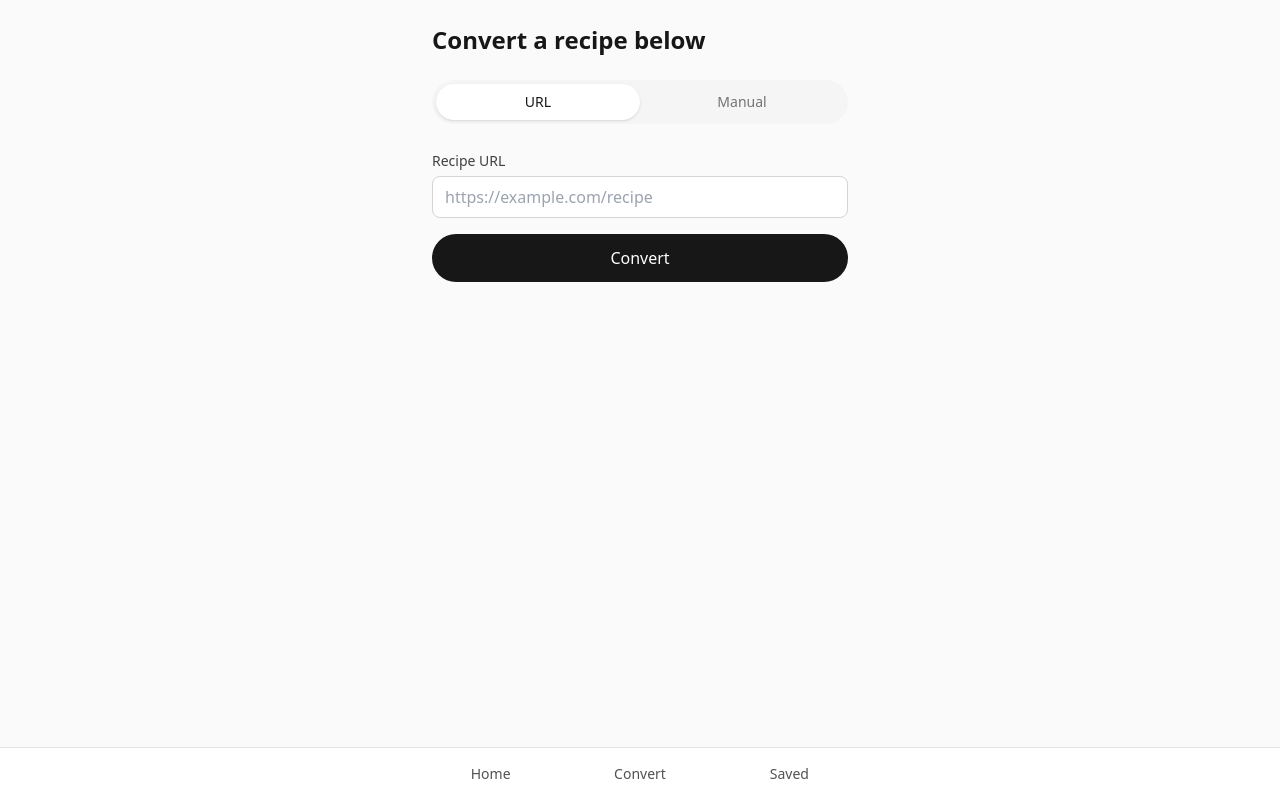
After one commit to Nathanialc25/recipes_app, a Flask app: page /convert in a window 1280 px wide. The commit adds this page. Run offline with Flask 3, Linux system fonts and the light colour scheme; the visitor is signed in with stand-in values (Sample User, id 1); some libraries are stand-ins or nearby versions.

Commit message:
all day 3 changes, with adding parsing, using gemeni API, adding keys, updating our routes, and a bit more

```diff
--- a/app.py
+++ b/app.py
@@ -1,6 +1,8 @@
 import os
-from flask import Flask, render_template, session, redirect, url_for
+from flask import Flask, render_template, session, redirect, url_for, request, jsonify
+from parse import parse_recipe_from_url
 from dotenv import load_dotenv
+
 import db
 import auth
 
@@ -40,6 +42,119 @@ def home():
     return render_template("home.html", user=user)
 
 
+@app.route("/convert", methods=["GET", "POST"])
+def convert():
+    """Convert page. GET renders the form; POST handles the submission."""
+    user = session.get("user")
+    if not user:
+        return redirect(url_for("login"))
+
+    # GET — render the form
+    if request.method == "GET":
+        mode = request.args.get("mode", "url")
+        if mode not in ("url", "manual"):
+            mode = "url"
+        return render_template("convert.html", user=user, mode=mode)
+
+    # POST — handle the submission
+    mode = request.form.get("mode", "url")
+
+    if mode == "url":
+        url = request.form.get("url", "").strip()
+        if not url:
+            return render_template("convert.html", user=user, mode="url",
+                                   error="Please enter a URL.")
+
+        recipe = parse_recipe_from_url(url)
+        if not recipe:
+            return render_template("convert.html", user=user, mode="url",
+                                   error="Couldn't parse a recipe from that URL. "
+                                         "Try a different site, or switch to Manual mode.")
+
+        session["pending_recipe"] = recipe
+        return redirect(url_for("preview"))
+
+    else:  # manual mode
+        ingredients_raw = request.form.get("ingredients", "")
+        instructions_raw = request.form.get("instructions", "")
+        recipe = {
+            "name": request.form.get("name", "").strip(),
+            "ingredients": [line.strip() for line in ingredients_raw.split("\n") if line.strip()],
+            "instructions": [line.strip() for line in instructions_raw.split("\n") if line.strip()],
+            "servings": request.form.get("servings", "").strip(),
+            "prep_time": request.form.get("prep_time", "").strip(),
+            "cook_time": request.form.get("cook_time", "").strip(),
+            "image_url": "",
+            "source_url": "",
+        }
+        session["pending_recipe"] = recipe
+        return redirect(url_for("preview"))
+
+
+@app.route("/preview")
+def preview():
+    """Preview page — editable recipe form."""
+    user = session.get("user")
+    if not user:
+        return redirect(url_for("login"))
+
+    recipe = session.get("pending_recipe")
+    if not recipe:
+        # No pending recipe — bounce back to convert
+        return redirect(url_for("convert"))
+
+    return render_template("preview.html", user=user, recipe=recipe)
+
+
+@app.route("/preview/save", methods=["POST"])
+def preview_save():
+    """Save the (edited) recipe to the DB, then go to the saved list."""
+    user = session.get("user")
+    if not user:
+        return redirect(url_for("login"))
+
+    recipe = {
+        "name": request.form.get("name", "").strip(),
+        "servings": request.form.get("servings", "").strip(),
+        "prep_time": request.form.get("prep_time", "").strip(),
+        "cook_time": request.form.get("cook_time", "").strip(),
+        "ingredients": [i.strip() for i in request.form.getlist("ingredients") if i.strip()],
+        "instructions": [i.strip() for i in request.form.getlist("instructions") if i.strip()],
+        "source_url": session.get("pending_recipe", {}).get("source_url", ""),
+        "image_url": session.get("pending_recipe", {}).get("image_url", ""),
+    }
+
+    if not recipe["name"]:
+        return redirect(url_for("preview"))
+
+    db.create_recipe(user["id"], recipe)
+    session.pop("pending_recipe", None)
+    return redirect(url_for("saved"))
+
+
+@app.route("/saved")
+def saved():
+    """List all recipes for the current user, newest first."""
+    user = session.get("user")
+    if not user:
+        return redirect(url_for("login"))
+
+    recipes = db.get_recipes_for_user(user["id"])
+    return render_template("saved.html", user=user, recipes=recipes)
+
+@app.route("/recipe/<int:recipe_id>")
+def recipe_detail(recipe_id):
+    """Show one recipe."""
+    user = session.get("user")
+    if not user:
+        return redirect(url_for("login"))
+
+    recipe = db.get_recipe(recipe_id, user["id"])
+    if not recipe:
+        return redirect(url_for("saved"))
+
+    return render_template("recipe.html", user=user, recipe=recipe)
+
 '''Great for dev work, the debug set to true will ocnstantly show the updated pages if I edit,
 also only runs right now if I literally run with python3 app.py'''
 if __name__ == "__main__":
--- a/requirements.txt
+++ b/requirements.txt
@@ -2,3 +2,4 @@ Flask==3.0.3
 python-dotenv==1.0.1
 Authlib==1.3.1
 requests==2.32.3
+beautifulsoup4==4.12.3
--- a/templates/base.html
+++ b/templates/base.html
@@ -23,11 +23,11 @@
          class="flex-1 text-center py-4 text-sm text-neutral-600 hover:text-neutral-900">
         Home
       </a>
-      <a href="#"
+      <a href="{{ url_for('convert') }}"
          class="flex-1 text-center py-4 text-sm text-neutral-600 hover:text-neutral-900">
         Convert
       </a>
-      <a href="#"
+      <a href="{{ url_for('saved') }}"
          class="flex-1 text-center py-4 text-sm text-neutral-600 hover:text-neutral-900">
         Saved
       </a>
--- /dev/null
+++ b/templates/convert.html
@@ -0,0 +1,94 @@
+{% extends "base.html" %}
+
+{% block title %} Let's add a recipe {% endblock %}
+
+{% block content %}
+
+<h1 class="text-2xl font-bold mb-6">Convert a recipe below</h1>
+
+{% if error %}
+<div class="bg-red-50 border border-red-200 text-red-800 text-sm rounded-lg p-3 mb-4">
+  {{ error }}
+</div>
+{% endif %}
+
+<!-- Toggle between the two options of URL and manual enter -->
+<div class="flex bg-neutral-100 rounded-full p-1 mb-6">
+  <a href="{{ url_for('convert', mode='url') }}"
+     class="flex-1 text-center py-2 rounded-full text-sm font-medium transition
+            {% if mode == 'url' %}bg-white shadow text-neutral-900{% else %}text-neutral-500{% endif %}">
+    URL
+  </a>
+  <a href="{{ url_for('convert', mode='manual') }}"
+     class="flex-1 text-center py-2 rounded-full text-sm font-medium transition
+            {% if mode == 'manual' %}bg-white shadow text-neutral-900{% else %}text-neutral-500{% endif %}">
+    Manual
+  </a>
+</div>
+
+<!-- URL form -->
+{% if mode == 'url' %}
+<form method="POST" action="{{ url_for('convert') }}" class="space-y-4">
+  <label class="block">
+    <span class="text-sm font-medium text-neutral-700">Recipe URL</span>
+    <input type="url" name="url" required
+           placeholder="https://example.com/recipe"
+           class="mt-1 w-full border border-neutral-300 rounded-lg px-3 py-2 focus:outline-none focus:border-neutral-900">
+  </label>
+
+  <button type="submit"
+          class="w-full bg-neutral-900 text-white py-3 rounded-full font-medium hover:bg-neutral-700 transition">
+    Convert
+  </button>
+</form>
+
+<!-- Manual form -->
+{% else %}
+<form method="POST" action="{{ url_for('convert') }}" class="space-y-4">
+  <input type="hidden" name="mode" value="manual">
+
+  <label class="block">
+    <span class="text-sm font-medium text-neutral-700">Recipe name</span>
+    <input type="text" name="name" required
+           class="mt-1 w-full border border-neutral-300 rounded-lg px-3 py-2 focus:outline-none focus:border-neutral-900">
+  </label>
+
+  <div class="flex gap-4">
+    <label class="block flex-1">
+      <span class="text-sm font-medium text-neutral-700">Prep time</span>
+      <input type="text" name="prep_time" placeholder="30 minutes"
+             class="mt-1 w-full border border-neutral-300 rounded-lg px-3 py-2 focus:outline-none focus:border-neutral-900">
+    </label>
+    <label class="block flex-1">
+      <span class="text-sm font-medium text-neutral-700">Cook time</span>
+      <input type="text" name="cook_time" placeholder="1.5 hours"
+             class="mt-1 w-full border border-neutral-300 rounded-lg px-3 py-2 focus:outline-none focus:border-neutral-900">
+    </label>
+  </div>
+
+  <label class="block">
+    <span class="text-sm font-medium text-neutral-700">Servings</span>
+    <input type="text" name="servings" placeholder="4"
+           class="mt-1 w-full border border-neutral-300 rounded-lg px-3 py-2 focus:outline-none focus:border-neutral-900">
+  </label>
+
+  <label class="block">
+    <span class="text-sm font-medium text-neutral-700">Ingredients (one per line)</span>
+    <textarea name="ingredients" rows="6" required
+              class="mt-1 w-full border border-neutral-300 rounded-lg px-3 py-2 focus:outline-none focus:border-neutral-900"></textarea>
+  </label>
+
+  <label class="block">
+    <span class="text-sm font-medium text-neutral-700">Instructions (one step per line)</span>
+    <textarea name="instructions" rows="8" required
+              class="mt-1 w-full border border-neutral-300 rounded-lg px-3 py-2 focus:outline-none focus:border-neutral-900"></textarea>
+  </label>
+
+  <button type="submit"
+          class="w-full bg-neutral-900 text-white py-3 rounded-full font-medium hover:bg-neutral-700 transition">
+    Preview
+  </button>
+</form>
+{% endif %}
+
+{% endblock %}
```
Also changed, not shown: db.py (+72 -0 lines), parse.py (added, +208 -0 lines), templates/preview.html (added, +93 -0 lines), templates/recipe.html (added, +51 -0 lines), templates/saved.html (added, +43 -0 lines), auth.py (line endings or trailing spaces).
